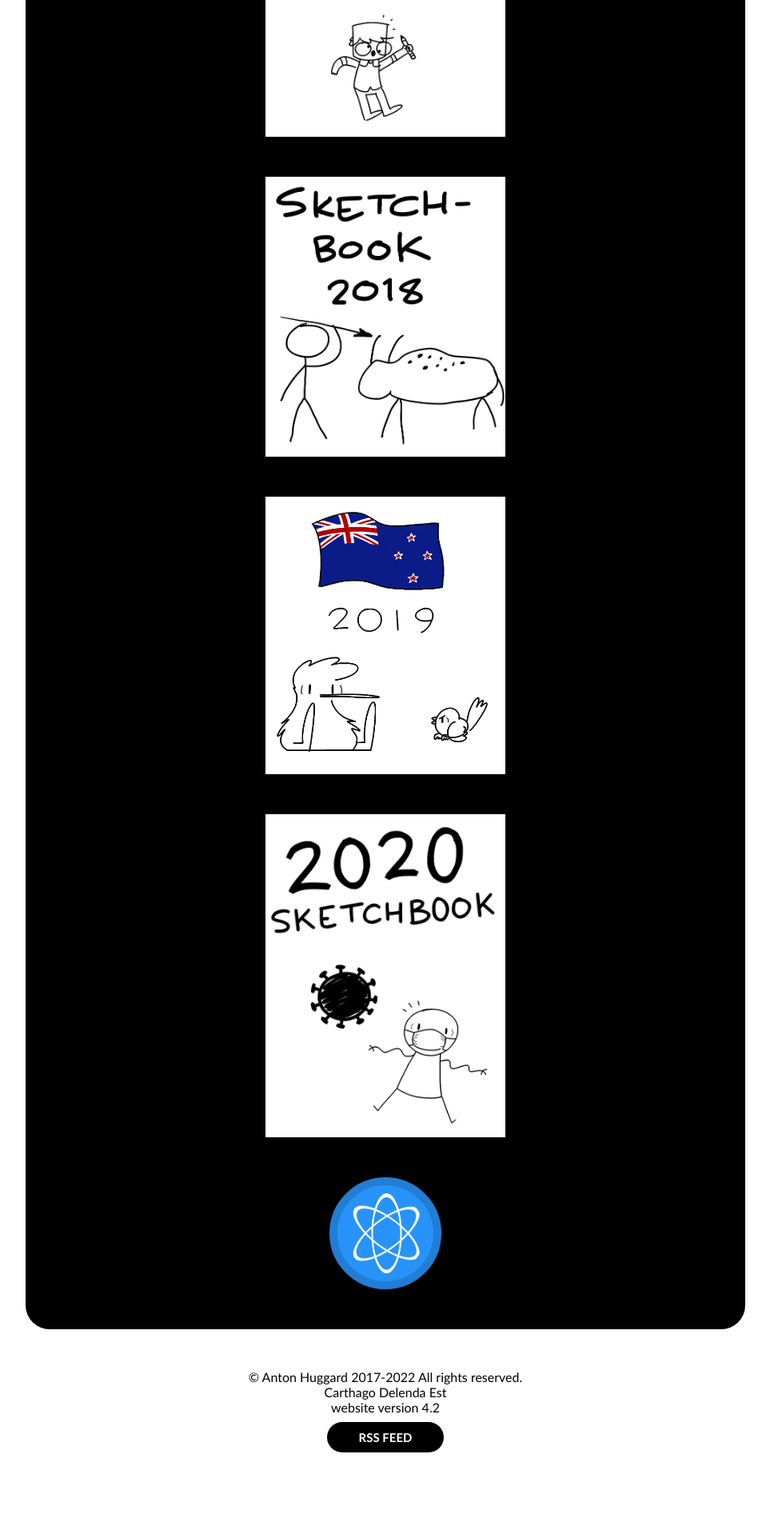
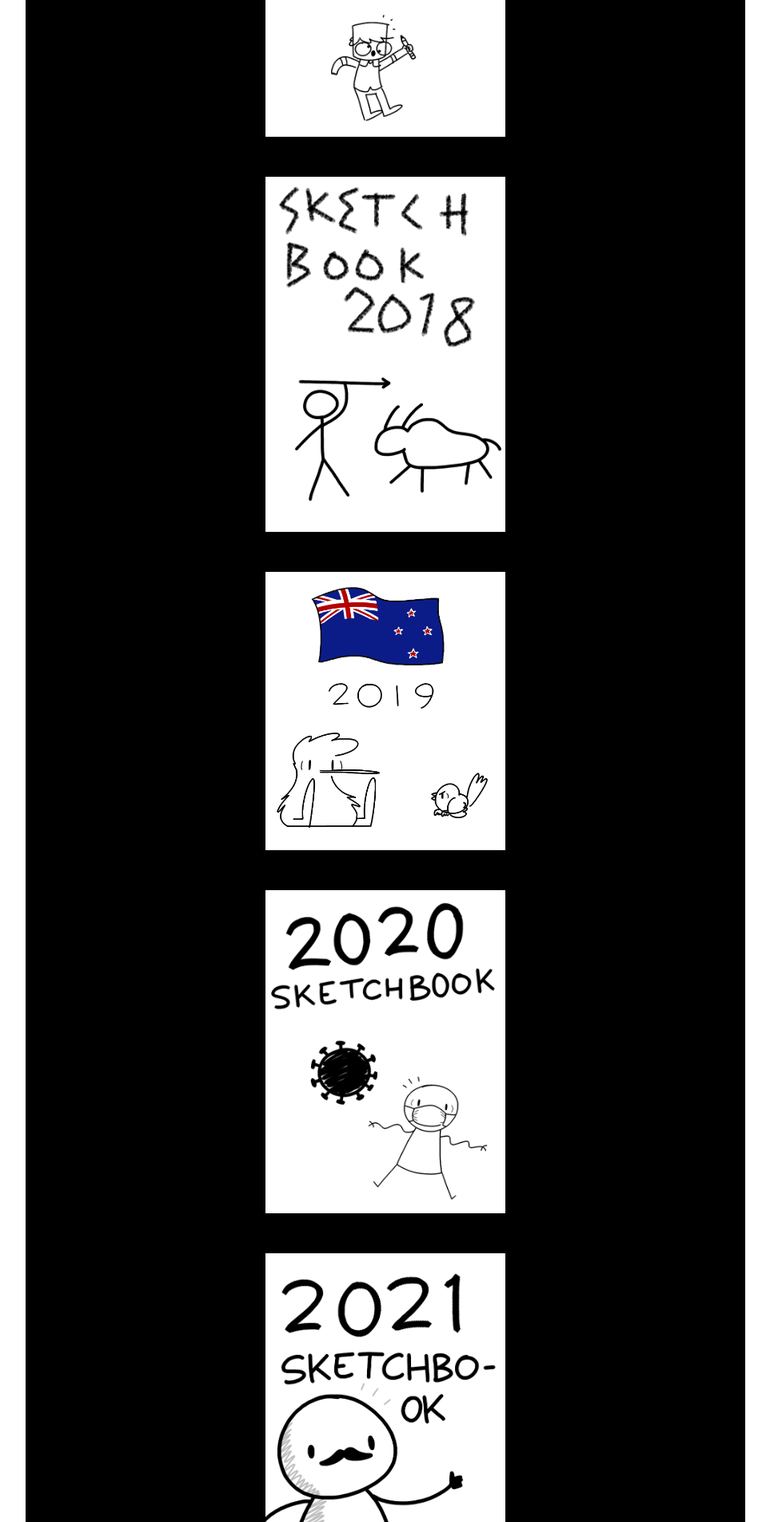
Before and after one commit to AntonHuggard/larrikins, a Jekyll site: the page built from other.html, in a window 1280 px wide. Shown: the part 1084-2987 px from the top of the page at 80% size, without its empty margins (158-1121 px from the left). Built offline with Jekyll 4.4.1, drawn with Linux system fonts in a browser that asks for light colours; before the commit the page ends 2940 px from its top, so only the background shows below that.

Commit message:
added some sketchbook title pages

```diff
--- a/other.html
+++ b/other.html
@@ -36,7 +36,7 @@
 
             <img
                 class="sketchbook-link centre margin-top"
-                src="2018-sketchbook/0_Title-Page.png"
+                src="2018-sketchbook/0_title.png"
                 onclick="goto_page('../sketchbook/2018')"
             >
 
@@ -52,6 +52,19 @@
                 onclick="goto_page('../sketchbook/2020')"
             >
 
+            <img
+                class="sketchbook-link centre margin-top"
+                src="2021-sketchbook/21.0_Title.png"
+                onclick="goto_page('../sketchbook/2021')"
+            >
+
+
+            <img
+                class="sketchbook-link centre margin-top"
+                src="2022-sketchbook/22.0.Title.png"
+                onclick="goto_page('../sketchbook/2022')"
+            >
+
             <div class="padding-btm">
                 <img
                     src="../assets/img/elementary.png"
```
Also changed, not shown: 2018-sketchbook/0_title.png (added), 2021-sketchbook/21.0_Title.png (added), 2022-sketchbook/22.0.Title.png (added), 5 other files.
